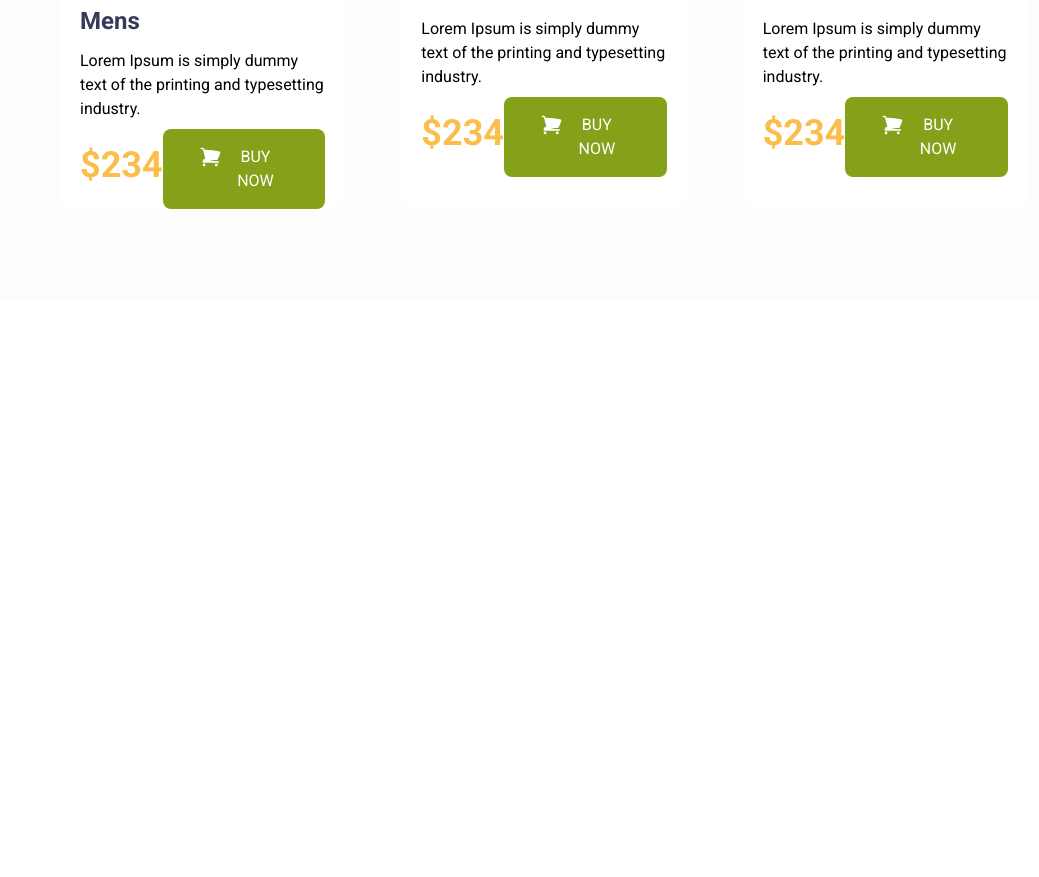
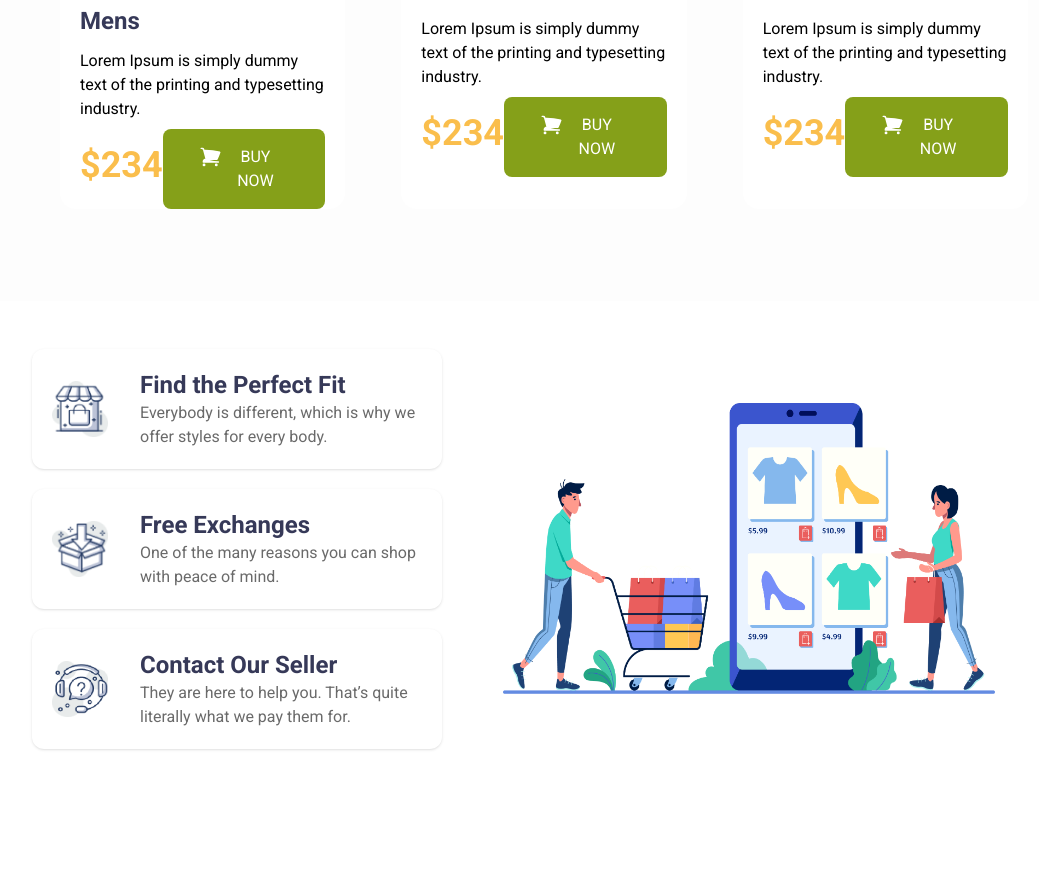
Before and after one commit to adnanmahmud0/penguin-fashion, a plain HTML site: page index.html in a window 1280 px wide. Shown: the part 1865-2742 px from the top of the page, without its empty margins (96-1135 px from the left). Before the commit the page ends 2166 px from the top, so only its background shows below. Drawn offline with nearby package versions, Linux system fonts and the light colour scheme.

Commit message:
add other product section and footer section

```diff
--- a/index.html
+++ b/index.html
@@ -168,7 +168,42 @@
 
     </main>
     <footer>
+        <section class="lg:px-32 lg:py-12">
+            <div class="flex items-center mb-20">
+                <!-- Left Side - Features -->
+                <div class="w-2/5 space-y-5">
+                    <!-- Feature 1 -->
+                    <div class="flex items-start bg-white rounded-xl shadow p-5 items-center">
+                        <img src="icons/house.png" alt="Perfect Fit Icon" class="w-14 h-14 mr-8">
+                        <div>
+                            <h2 class="text-2xl font-semibold text-[#363958]">Find the Perfect Fit</h2>
+                            <p class="text-[#6A6A6A]">Everybody is different, which is why we<br>offer styles for every body.</p>
+                        </div>
+                    </div>
+                    <!-- Feature 2 -->
+                    <div class="flex items-start bg-white rounded-xl shadow p-5 items-center">
+                        <img src="icons/box.png" alt="Free Exchanges Icon" class="w-14 h-14 mr-8">
+                        <div>
+                            <h2 class="text-2xl font-semibold text-[#363958]">Free Exchanges</h2>
+                            <p class="text-[#6A6A6A]">One of the many reasons you can shop<br>with peace of mind.</p>
+                        </div>
+                    </div>
+                    <!-- Feature 3 -->
+                    <div class="flex items-start bg-white rounded-xl shadow p-5 items-center">
+                        <img src="icons/question.png" alt="Contact Seller Icon" class="w-14 h-14 mr-8">
+                        <div>
+                            <h2 class="text-2xl font-semibold text-[#363958]">Contact Our Seller</h2>
+                            <p class="text-[#6A6A6A]">They are here to help you. That’s quite<br>literally what we pay them for.</p>
+                        </div>
+                    </div>
+                </div>
 
+                <!-- Right Side - Illustration -->
+                <div class="w-3/5 flex justify-center">
+                    <img src="images/shopping.png" alt="Shopping Illustration" class="w-4/5">
+                </div>
+            </div>
+        </section>
     </footer>
 </body>
 </html>
```
